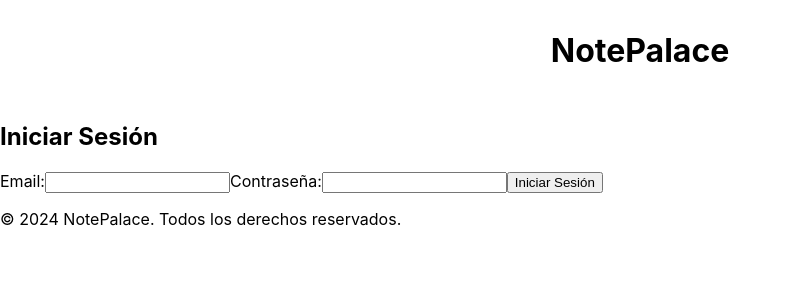
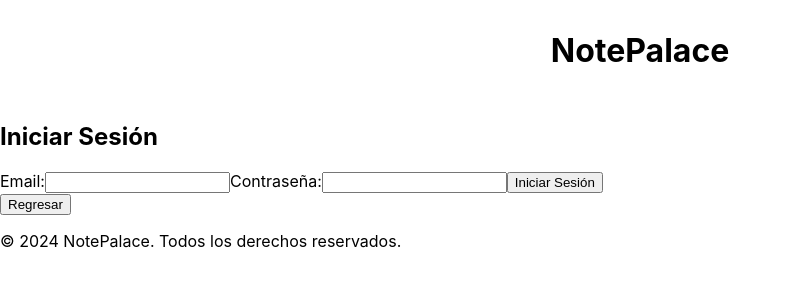
Before and after one commit to ay1309/notepad2, a React (Create React App) app in the folder notepalace/: page /login in a window 1280 px wide. Shown: the top 300 px of the page, without its empty margins (0-791 px from the left). Built offline with nearby package versions, Linux system fonts and the light colour scheme.

Commit message:
yaquedólabase

```diff
--- a/notepalace/src/App.js
+++ b/notepalace/src/App.js
@@ -9,7 +9,6 @@ import Footer from './components/Footer';
 const App = () => {
   return (
     <Router>
-      <div>
       <Header />
       <Routes>
         <Route path="/login" element={<Login />} />
@@ -18,7 +17,6 @@ const App = () => {
         <Route path="/" element={<Home />} />
       </Routes>
       <Footer />
-      </div>
     </Router>
   );
 };
--- a/notepalace/src/components/Login.js
+++ b/notepalace/src/components/Login.js
@@ -11,15 +11,20 @@ const Login = () => {
     e.preventDefault();
     try {
       const response = await axios.post('http://localhost:7000/login', { email, password });
-      console.log(response.data);
+      console.log(response.data); // Aquí puedes procesar la respuesta del servidor
       navigate('/home');
     } catch (error) {
-      console.error('Error al iniciar sesión:', error.response ? error.response.data : error);
+      console.error('Error al iniciar sesión:', error);
       alert('Inicio de sesión fallido');
     }
   };
 
+  const handleHomeRedirect = () => {
+    navigate('/');
+  };
+
   return (
+    <div>
       <form onSubmit={handleLogin}>
         <h2>Iniciar Sesión</h2>
         <label>
@@ -32,6 +37,8 @@ const Login = () => {
         </label>
         <button type="submit">Iniciar Sesión</button>
       </form>
+      <button onClick={handleHomeRedirect}>Regresar</button>
+    </div>
   );
 };
 
--- a/notepalace/src/components/Register.js
+++ b/notepalace/src/components/Register.js
@@ -12,12 +12,16 @@ const Register = () => {
     e.preventDefault();
     try {
       const response = await axios.post('http://localhost:7000/register', { name, email, password });
-      console.log(response.data);
+      console.log(response.data); // Aquí puedes procesar la respuesta del servidor
       navigate('/login');
     } catch (error) {
-      console.error('Error al registrar usuario:', error.response ? error.response.data : error);
+      console.error('Error al registrar usuario:', error);
       alert('Registro fallido');
     }
+  };
+
+  const handleHomeRedirect = () => {
+    navigate('/');
   };
 
   return (
@@ -38,9 +42,7 @@ const Register = () => {
         </label>
         <button type="submit">Registrarse</button>
       </form>
-      <div>
-        <button onClick={() => navigate('/')}>Regresar</button>
-      </div>
+      <button onClick={handleHomeRedirect}>Regresar</button>
     </div>
   );
 };
```
Lines whose indentation alone changed are shown as unchanged.
